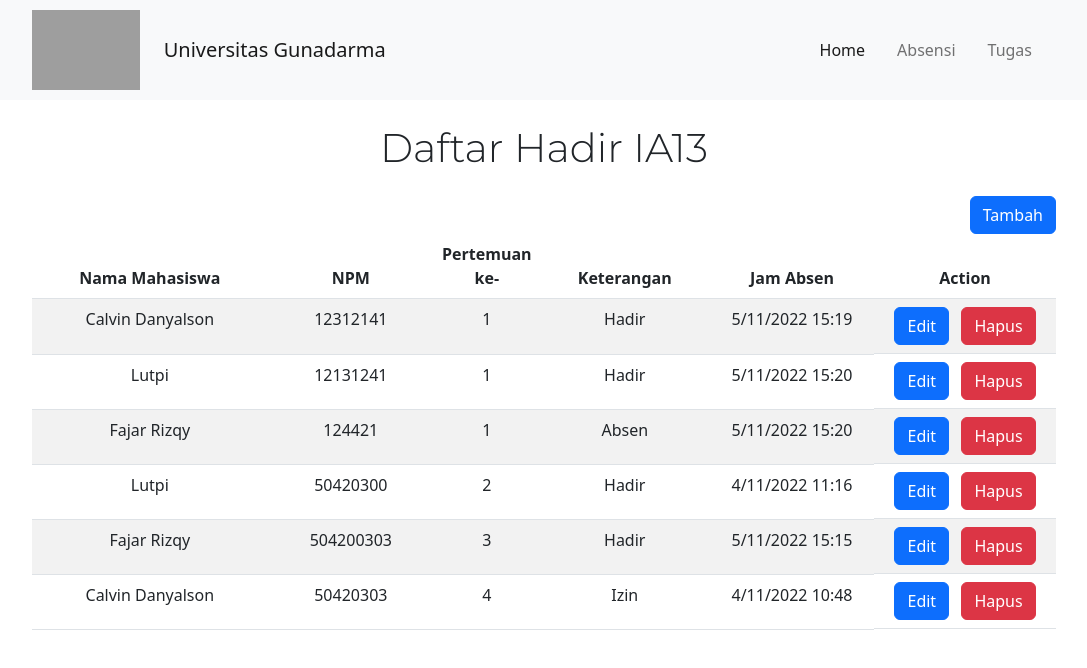
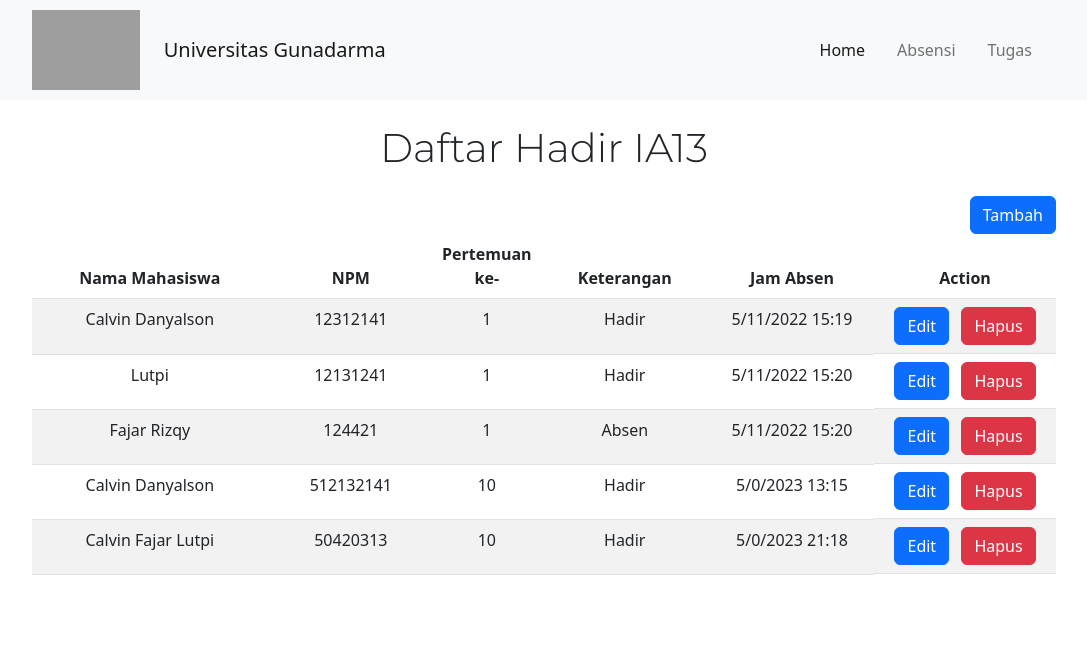
Before and after one commit to calvindany/ujianpweb, a React (Create React App) app: page /absensi in a window 1280 px wide. Shown: the top 668 px of the page, without its empty margins (96-1183 px from the left). Built offline with nearby package versions, Linux system fonts and the light colour scheme; data requests are answered from the project's data file; grey boxes are pictures that could not be loaded.

Commit message:
feat: Cleaning

```diff
--- a/data/db.json
+++ b/data/db.json
@@ -1,29 +1,5 @@
 {
   "absensi": [
-    {
-      "nama": "Calvin Danyalson",
-      "npm": "50420303",
-      "pertemuan": "4",
-      "keterangan": "Izin",
-      "jam": "4/11/2022 10:48",
-      "id": 7
-    },
-    {
-      "nama": "Lutpi",
-      "npm": "50420300",
-      "pertemuan": "2",
-      "keterangan": "Hadir",
-      "jam": "4/11/2022 11:16",
-      "id": 9
-    },
-    {
-      "nama": "Fajar Rizqy",
-      "npm": "504200303",
-      "pertemuan": "3",
-      "keterangan": "Hadir",
-      "jam": "5/11/2022 15:15",
-      "id": 10
-    },
     {
       "nama": "Calvin Danyalson",
       "npm": "12312141",
@@ -47,6 +23,22 @@
       "keterangan": "Absen",
       "jam": "5/11/2022 15:20",
       "id": 13
+    },
+    {
+      "nama": "Calvin Danyalson",
+      "npm": "512132141",
+      "pertemuan": "10",
+      "keterangan": "Hadir",
+      "jam": "5/0/2023 13:15",
+      "id": 14
+    },
+    {
+      "nama": "Calvin Fajar Lutpi",
+      "npm": "50420313",
+      "pertemuan": "10",
+      "keterangan": "Hadir",
+      "jam": "5/0/2023 21:18",
+      "id": 15
     }
   ],
   "tugas": [
@@ -85,6 +77,18 @@
       "jenis": "Kelompok",
       "keterangan": "Membuat API dengan memanfaatkan framework Express JS dan dengan database NoSQL",
       "id": 6
+    },
+    {
+      "judul": "Pemrograman Web Dasar Menggunakan Express Js",
+      "keterangan": "Membuat API menggunakan Express",
+      "jenis": "Kelompok",
+      "id": 7
+    },
+    {
+      "judul": "aaaa",
+      "jenis": "Kelompok",
+      "keterangan": "1234",
+      "id": 8
     }
   ]
 }
--- a/public/index.html
+++ b/public/index.html
@@ -11,6 +11,8 @@
     />
     <link rel="apple-touch-icon" href="%PUBLIC_URL%/logo192.png" />
     <link href="https://cdn.jsdelivr.net/npm/bootstrap@5.2.3/dist/css/bootstrap.min.css" rel="stylesheet" integrity="sha384-rbsA2VBKQhggwzxH7pPCaAqO46MgnOM80zW1RWuH61DGLwZJEdK2Kadq2F9CUG65" crossorigin="anonymous">
+
+
     <!--
       manifest.json provides metadata used when your web app is installed on a
       user's mobile device or desktop. See https://developers.google.com/web/fundamentals/web-app-manifest/
@@ -25,7 +27,9 @@
       work correctly both with client-side routing and a non-root public URL.
       Learn how to configure a non-root public URL by running `npm run build`.
     -->
-    <title>Daftar Hadir</title>
+
+    <title>Pemrograman Web</title>
+
   </head>
   <body>
     <noscript>You need to enable JavaScript to run this app.</noscript>
--- a/src/App.js
+++ b/src/App.js
@@ -10,7 +10,7 @@ function App() {
     <BrowserRouter>
       <Routes>
         <Route path="/">
-          <Route index element={<Home/>}/>
+          <Route index element={<Home />}/>
           <Route path="absensi" element={<Absensi />}/>
           <Route path="tugas" element={<Tugas />}  />
           <Route path="*"  />
--- a/src/component/Absensi/Absensi.js
+++ b/src/component/Absensi/Absensi.js
@@ -31,7 +31,6 @@ const Absensi = () => {
 
     if (mhs.length === 0) return <p>Fetching data...</p>
 
-    console.log(mhs)
     return (
         <div className="custom-padding">
             <Title />
--- a/src/component/Absensi/Button.js
+++ b/src/component/Absensi/Button.js
@@ -4,6 +4,7 @@ import {React, useState} from 'react';
 
 const Button = (props) => {
   const [show, setShow] = useState(false);
+
   let datamhs
 
   if(props.mhs){
--- a/src/component/Absensi/TableData.js
+++ b/src/component/Absensi/TableData.js
@@ -1,7 +1,7 @@
 import React from "react";import Button from "./Button";
 ;
 
-const TableData = ({ mhs, forceRefresh, setRefresh }) => {
+const TableData = ({ mhs, forceRefresh }) => {
 
     const deleteData = () => {
         fetch("http://localhost:8000/absensi/" + mhs.id, {
@@ -12,7 +12,7 @@ const TableData = ({ mhs, forceRefresh, setRefresh }) => {
             body: JSON.stringify(mhs)
         })
         .then(() => {
-            console.log('Todo Updated.')
+            console.log('Table Updated.')
             forceRefresh();
         })
         .catch(err => {
@@ -30,7 +30,7 @@ const TableData = ({ mhs, forceRefresh, setRefresh }) => {
             <td className="text-center">{mhs.jam}</td>
             <td className="action">
                 <Button mhs={mhs} forceRefresh={forceRefresh} mode='Edit'></Button>
-                <button className="btn btn-danger" onClick={deleteData} >Hapus</button>
+                <button className="btn btn-danger" onClick={deleteData}>Hapus</button>
             </td>
         </tr>
     )
--- a/src/component/Home/DropdownNotes.js
+++ b/src/component/Home/DropdownNotes.js
@@ -39,6 +39,7 @@ const Notes = () => {
                     </div>
                 </div>
             </div>
+
         </div>
     )
 }
--- a/src/component/Home/Home.js
+++ b/src/component/Home/Home.js
@@ -10,7 +10,7 @@ const Home = () => {
             <Title text={'Tools yang Dibutuhkan'} jenis={"Subtitle"}></Title>
             <DisplayImg></DisplayImg>
 
-            <Title text={'Notes'}></Title>
+            <Title text={'Notes'} ></Title>
             <DropdownNotes></DropdownNotes>
         </div>
     )
--- a/src/component/Tugas/Form/FormInput.js
+++ b/src/component/Tugas/Form/FormInput.js
@@ -9,7 +9,6 @@ const FormInput = props => {
         return null
     }
 
-    // fungsi untuk menambah data todo melalui API ketika tombol "Add" di klik
     const addTugas = () => {
 
         const getRadio = {
@@ -38,7 +37,6 @@ const FormInput = props => {
             },
             body: JSON.stringify(newTugas)
         }).then(() => {
-            // ketika sukses menambah data, reset form dengan mengeset state title menjadi empty string
             setJudul('')
             setKeterangan('')
             props.forceRefresh();
--- a/src/component/Tugas/Tugas.js
+++ b/src/component/Tugas/Tugas.js
@@ -7,15 +7,12 @@ const Tugas = () => {
     const [tugas, setTugas] = useState([]);
     const [update, forceUpdate] = useReducer(x => x + 1, 0);
 
-    // // memanggil API untuk mengambil data todos
     useEffect(() => {
         fetch("http://localhost:8000/tugas")
             .then((res) => {
                 return res.json();
             })
             .then((data) => {
-                // console.log(data);
-                // ketika Rest API sukses, simpan data dari response ke dalam state lokal
                 setTugas(data);
             })
             .catch((err) => {
```
Also changed, not shown: src/component/Home/Title.js (line endings or trailing spaces).
